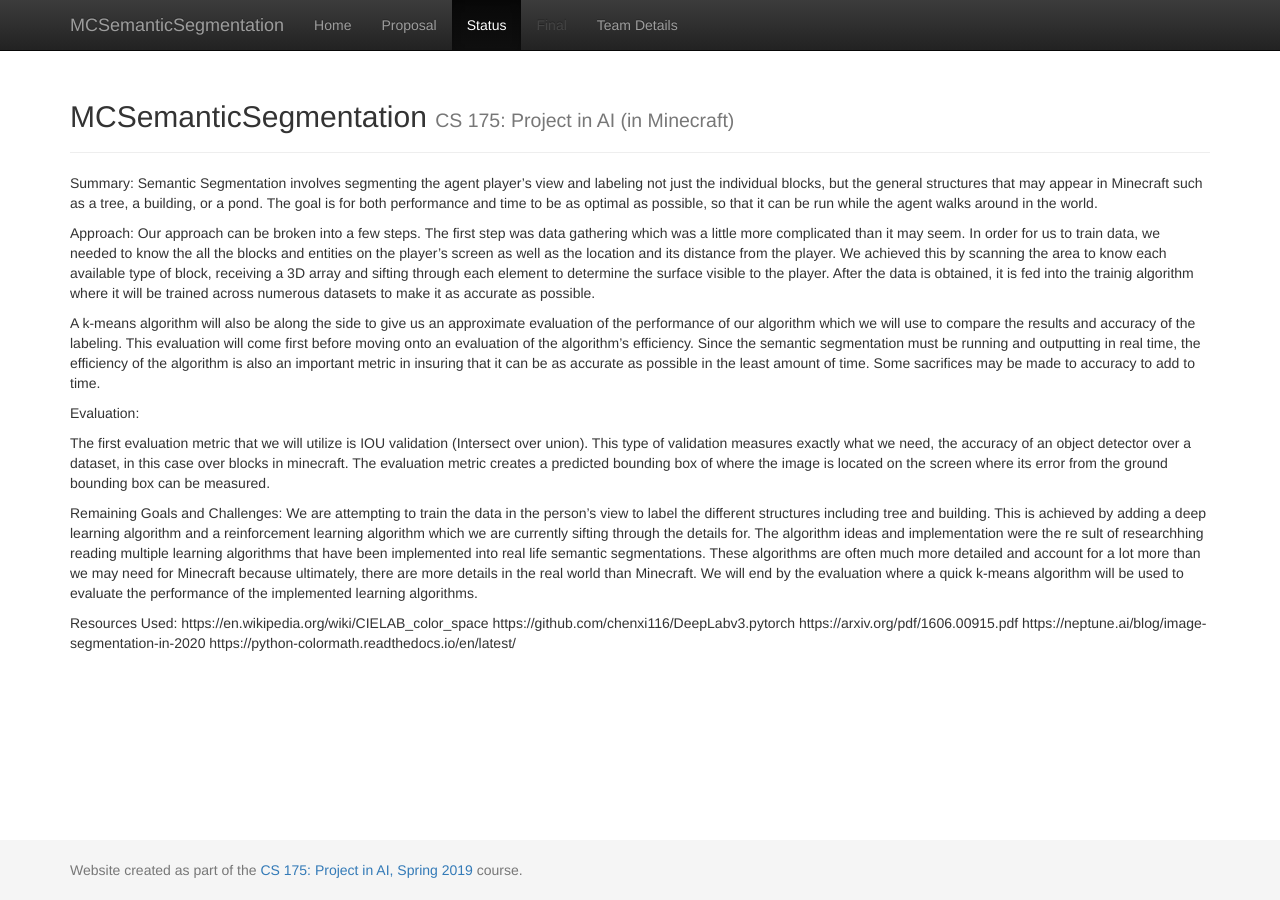
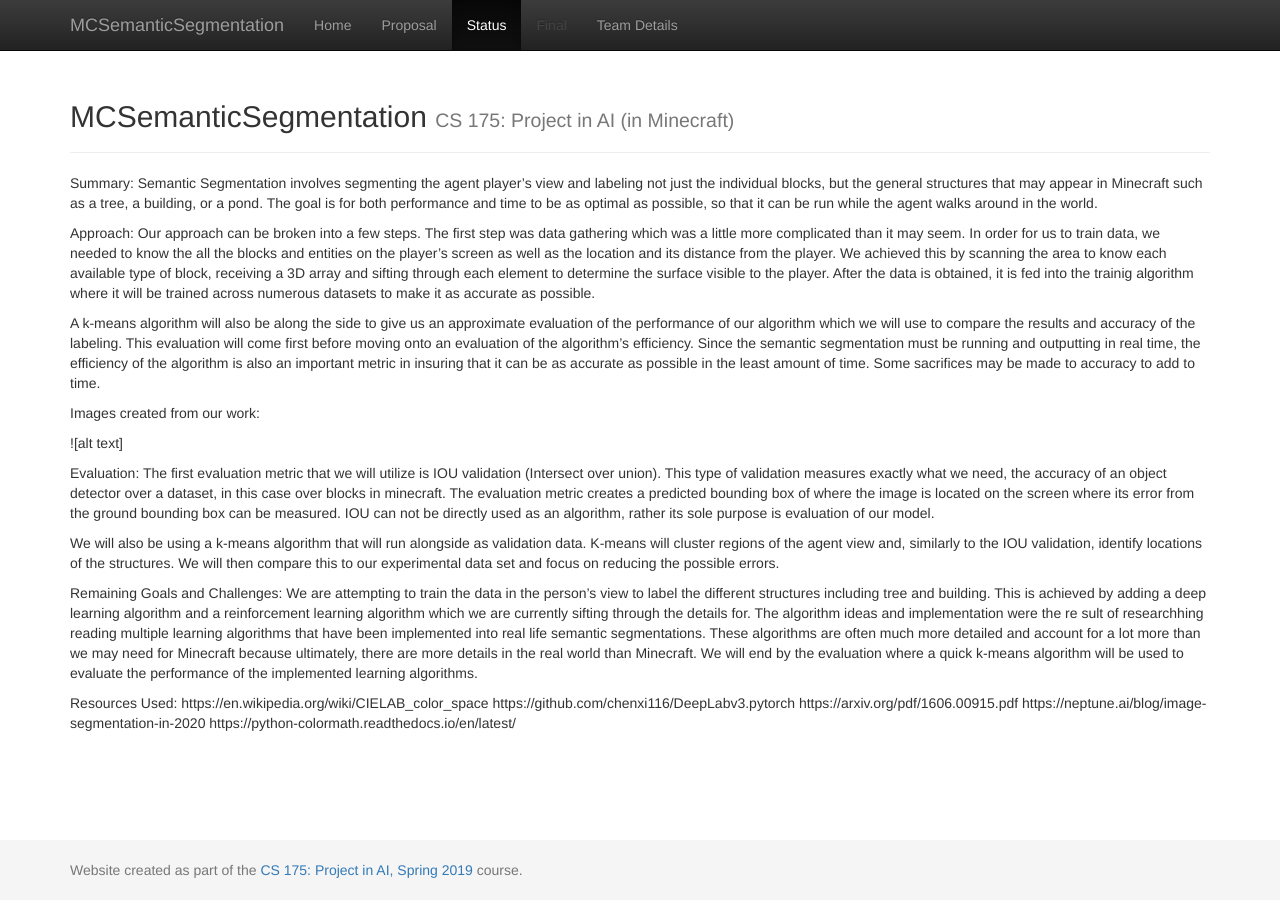
Before and after one commit to KevinJChen/MCSemanticSegmentation, a Jekyll site: the page built from docs/status.md, in a window 1280 px wide. Built offline with Jekyll 4.4.1, drawn with Linux system fonts in a browser that asks for light colours.

Commit message:
Update status.md

```diff
--- a/docs/status.md
+++ b/docs/status.md
@@ -21,13 +21,19 @@ an evaluation of the algorithm's efficiency. Since the semantic segmentation mus
 the efficiency of the algorithm is also an important metric in insuring that it can be as accurate as possible in the least
 amount of time. Some sacrifices may be made to accuracy to add to time.
 
+Images created from our work:
 
-Evaluation:
+![alt text]
 
-The first evaluation metric that we will utilize is IOU validation (Intersect over union). This type of validation measures
+
+Evaluation: The first evaluation metric that we will utilize is IOU validation (Intersect over union). This type of validation measures
 exactly what we need, the accuracy of an object detector over a dataset, in this case over blocks in minecraft. The evaluation
 metric creates a predicted bounding box of where the image is located on the screen where its error from the ground bounding
-box can be measured.
+box can be measured. IOU can not be directly used as an algorithm, rather its sole purpose is evaluation of our model.
+
+We will also be using a k-means algorithm that will run alongside as validation data. K-means will cluster regions of the agent view and,
+similarly to the IOU validation, identify locations of the structures. We will then compare this to our experimental data
+set and focus on reducing the possible errors.
 
 
 Remaining Goals and Challenges:
```
